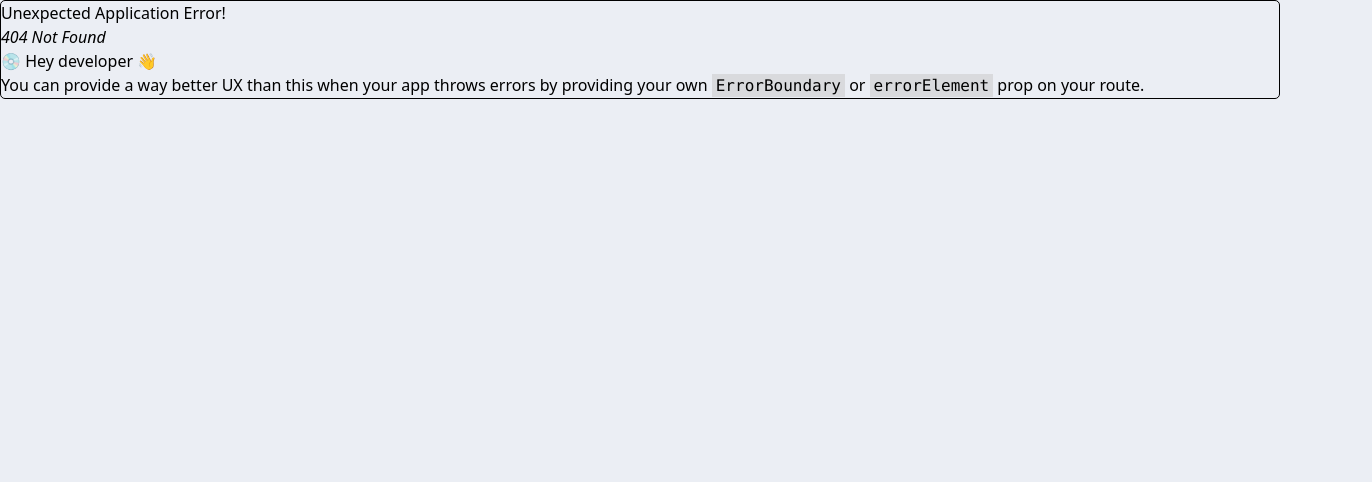
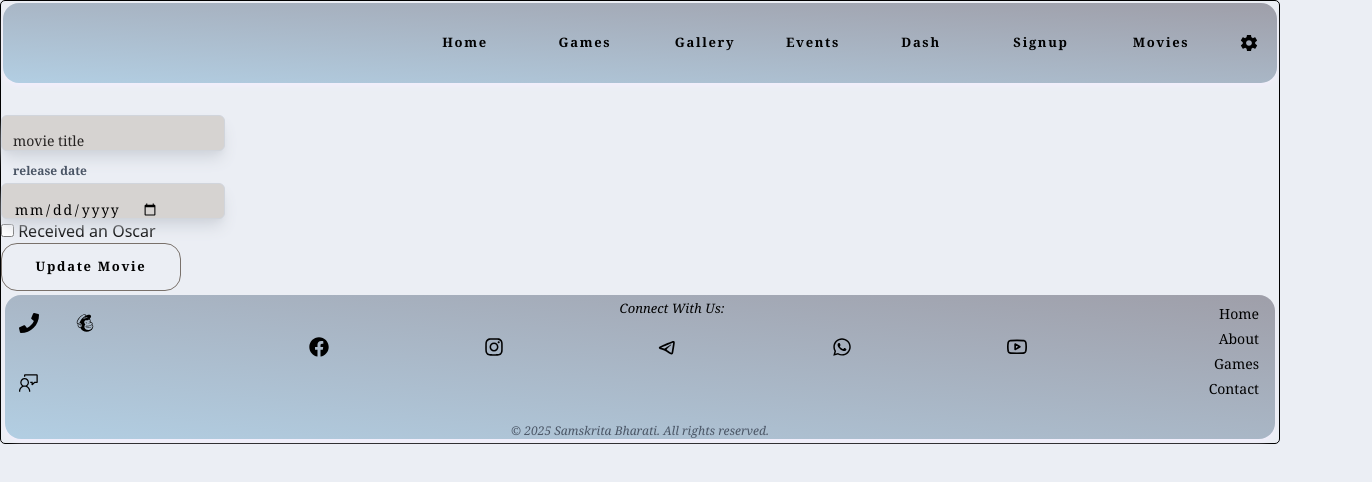
Before and after one commit to gcbhoj/MyFirst, a React (Vite) app: page /editMovies/1 in a window 1280 px wide. Before the commit this address had no page. Shown: the top 482 px of the page, 1372 px wide, since content can reach past the window. Built offline with nearby package versions, Linux system fonts and the light colour scheme; no server answers; the database is empty.

Commit message:
CRUD complete

```diff
--- a/src/App.jsx
+++ b/src/App.jsx
@@ -16,6 +16,10 @@ import AddEvents from "./Pages/AddEvents";
 import AddImages from "./Pages/AddImages";
 import ViewFeedback from "./Pages/ViewFeedback";
 import Gallery from "./Pages/Gallery";
+import ViewMovies from "./Pages/ViewMovies";
+import Movies from "./Pages/Movies";
+import AddMovies from "./Pages/AddMovies";
+import EditMovies from "./Pages/EditMovies";
 
 const router = createBrowserRouter(
   createRoutesFromElements(
@@ -30,6 +34,10 @@ const router = createBrowserRouter(
       <Route path="/addImages" element={<AddImages />} />
       <Route path="/viewFeedback" element={<ViewFeedback />} />
       <Route path="/gallery" element={<Gallery />} />
+      <Route path="/movies" element={<Movies />} />
+      <Route path="/viewMovies" element={<ViewMovies />} />
+      <Route path="/addMovies" element={<AddMovies />} />
+      <Route path="/editMovies/:id" element={<EditMovies />} />
     </Route>
   )
 );
--- /dev/null
+++ b/src/Pages/AddMovies.jsx
@@ -0,0 +1,62 @@
+import React, { useState } from "react";
+import InputBox from "../components/UIComponents/InputBox";
+import Button from "../components/UIComponents/Button";
+import { addDoc, collection } from "firebase/firestore";
+import { db, auth } from "../config/firebase";
+import { getMovieList } from "../services/MovieServices.js";
+
+const AddMovies = () => {
+  const [newMovieTitle, setNewMovieTitle] = useState("");
+  const [newReleaseDate, setNewReleaseDate] = useState("");
+  const [isNewMovieOscarWinner, setisNewMovieOscarWinner] = useState(false);
+
+  const moviesCollectionRef = collection(db, "movies");
+  const addNewMovie = async () => {
+    try {
+      await addDoc(moviesCollectionRef, {
+        title: newMovieTitle,
+        releaseDate: newReleaseDate,
+        receivedAnOscar: isNewMovieOscarWinner,
+        userId:auth?.currentUser.uid
+      });
+      getMovieList();
+    } catch (err) {
+      console.error(err);
+    }
+  };
+
+  return (
+    <div>
+      <InputBox
+        type="text"
+        label="movie title"
+        width="w-56"
+        height="h-9"
+        name="movieTitle"
+        onChange={(e) => setNewMovieTitle(e.target.value)}
+      />
+      <InputBox
+        type="date"
+        label="release date"
+        width="w-56"
+        height="h-9"
+        name="releaseDate"
+        onChange={(e) => setNewReleaseDate(e.target.value)}
+      />
+      <input
+        type="checkbox"
+        checked="false"
+        onChange={(e) => setisNewMovieOscarWinner(e.target.checked)}
+      />
+      <label> Received an Oscar</label>
+      <Button
+        width="w-45"
+        height="h-12"
+        label="add Movies"
+        onClick={addNewMovie}
+      />
+    </div>
+  );
+};
+
+export default AddMovies;
--- /dev/null
+++ b/src/Pages/EditMovies.jsx
@@ -0,0 +1,76 @@
+import { useState, useEffect } from "react";
+import InputBox from "../components/UIComponents/InputBox";
+import Button from "../components/UIComponents/Button";
+import { useParams } from "react-router-dom";
+import { updateDoc,doc } from "firebase/firestore";
+import { db } from "../config/firebase";
+import { getMovieList,getMovieById } from "../services/MovieServices";
+
+
+
+const EditMovies = () => {
+  const { id } = useParams();
+  console.log(id);
+  const [newMovieTitle, setNewMovieTitle] = useState("");
+  const [newReleaseDate, setNewReleaseDate] = useState("");
+  const [isNewMovieOscarWinner, setisNewMovieOscarWinner] = useState(false);
+
+  useEffect(() => {
+    const fetchMovie = async () => {
+      const movie = await getMovieById(id);
+      if (movie) {
+        console.log(movie)
+
+      } else {
+        console.error("Movie not found");
+      }
+    };
+    if (id) fetchMovie();
+  }, [id]);
+
+
+  const updateMovie = async (id) => {
+    const movieDoc = doc(db, "movies", id)
+    await updateDoc(movieDoc, {
+      title: newMovieTitle,
+      releaseDate: newReleaseDate,
+      receivedAnOscar: isNewMovieOscarWinner,
+    });
+    getMovieList();
+  };
+  return (
+    <div>
+      <InputBox
+        type="text"
+        label="movie title"
+        width="w-56"
+        height="h-9"
+        name="movieTitle"
+        onChange={(e) => setNewMovieTitle(e.target.value)}
+      />
+      <InputBox
+        type="date"
+        label="release date"
+        width="w-56"
+        height="h-9"
+        name="releaseDate"
+        onChange={(e) => setNewReleaseDate(e.target.value)}
+      />
+      <input
+        type="checkbox"
+        onChange={(e) => setisNewMovieOscarWinner(e.target.checked)}
+      />
+      <label> Received an Oscar</label>
+      <Button
+        width="w-45"
+        height="h-12"
+        label="update movie"
+        onClick={() => {
+          updateMovie(id);
+        }}
+      />
+    </div>
+  );
+};
+
+export default EditMovies;
--- /dev/null
+++ b/src/Pages/Movies.jsx
@@ -0,0 +1,30 @@
+import React from "react";
+import Button from "../components/UIComponents/Button";
+import { Link } from "react-router-dom";
+
+const Movies = () => {
+    return (
+      <div>
+        <Link to={"/viewMovies"}>
+          <Button
+            width="w-36"
+            height="h-12"
+            label="view movies"
+            background="bg-zinc-400"
+            border="border-0"
+          />
+        </Link>
+        <Link to={"/addMovies"}>
+          <Button
+            width="w-36"
+            height="h-12"
+            label="add movies"
+            background="bg-zinc-400"
+            border="border-0"
+          />
+        </Link>
+      </div>
+    );
+};
+
+export default Movies;
--- a/src/Pages/SignUpPage.jsx
+++ b/src/Pages/SignUpPage.jsx
@@ -13,7 +13,7 @@ const Auth = () => {
   const [email, setEmail] = useState("");
   const [password, setPassword] = useState("");
 
-  //console.log(auth.currentUser.email);
+  console.log(auth.currentUser.email);
 
   const signIn = async () => {
     try {
--- /dev/null
+++ b/src/Pages/ViewMovies.jsx
@@ -0,0 +1,56 @@
+import React, { useEffect, useState } from "react";
+import { getMovieList } from "../services/MovieServices";
+import Button from "../components/UIComponents/Button";
+import { FcFullTrash } from "react-icons/fc";
+import { deleteDoc, doc } from "firebase/firestore";
+import { db } from "../config/firebase";
+import { RiEditLine } from "react-icons/ri";
+import { Link } from "react-router-dom";
+
+const ViewMovies = () => {
+  const [movieList, setMovieList] = useState([]);
+
+  useEffect(() => {
+    getMovieList().then(setMovieList).catch(console.error);
+  }, []);
+
+  const deleteMovie = async (id) => {
+    const movieDoc = doc(db, "movies", id);
+    await deleteDoc(movieDoc);
+    getMovieList();
+  };
+
+  return (
+    <div>
+      {movieList.length === 0 ? (
+        <p>No movies found.</p>
+      ) : (
+        movieList.map((movie) => (
+          <div key={movie.id}>
+            <h1 style={{ color: movie.receivedAnOscar ? "green" : "red" }}>
+              {movie.title}
+            </h1>
+            <p>Date: {movie.releaseDate}</p>
+            <Button
+              width="w-10"
+              height="h-10"
+              icon={<FcFullTrash />}
+              border="border-0"
+              onClick={() => deleteMovie(movie.id)}
+            />
+            <Link to={`/editMovies/${movie.id}`}>
+              <Button
+                width="w-10"
+                height="h-10"
+                icon={<RiEditLine />}
+                border="border-0"
+              />
+            </Link>
+          </div>
+        ))
+      )}
+    </div>
+  );
+};
+
+export default ViewMovies;
--- a/src/components/Navbar/Navbar.jsx
+++ b/src/components/Navbar/Navbar.jsx
@@ -53,6 +53,9 @@ const Navbar = () => {
         <NavLink to="/signUp" className={linkClass}>
           <Button width="w-20" height="h-12" label="signup" border="border-0" />
         </NavLink>
+        <NavLink to="/movies" className={linkClass}>
+          <Button width="w-20" height="h-12" label="movies" border="border-0" />
+        </NavLink>
 
         {/* Settings Button + Dropdown */}
         <div className="relative">
--- a/src/config/firebase.js
+++ b/src/config/firebase.js
@@ -1,6 +1,7 @@
 // Import the functions you need from the SDKs you need
 import { initializeApp } from "firebase/app";
-import { getAuth,GoogleAuthProvider } from "firebase/auth";
+import { getAuth, GoogleAuthProvider } from "firebase/auth";
+import { getFirestore } from "firebase/firestore";
 
 const firebaseConfig = {
   apiKey: "AIzaSyCGoIbr5Z1Cy-XZZcDtXPHBjARxBxtM0mE",
@@ -14,4 +15,5 @@ const firebaseConfig = {
 
 const app = initializeApp(firebaseConfig);
 export const auth = getAuth(app);
-export const googleProvider = new GoogleAuthProvider()
+export const googleProvider = new GoogleAuthProvider();
+export const db = getFirestore(app);
--- /dev/null
+++ b/src/services/MovieServices.js
@@ -0,0 +1,19 @@
+import { db } from "../config/firebase";
+import { getDocs, collection,doc,getDoc } from "firebase/firestore";
+
+const moviesCollectionRef = collection(db, "movies");
+
+export const getMovieList = async () => {
+  const data = await getDocs(moviesCollectionRef);
+  return data.docs.map((doc) => ({ id: doc.id, ...doc.data() }));
+};
+
+export const getMovieById = async (id) => {
+  const movieDocRef = doc(db, "movies", id);
+  const movieSnap = await getDoc(movieDocRef);
+  if (movieSnap.exists()) {
+    return { id: movieSnap.id, ...movieSnap.data() };
+  } else {
+    return null; // or throw an error
+  }
+};
```
